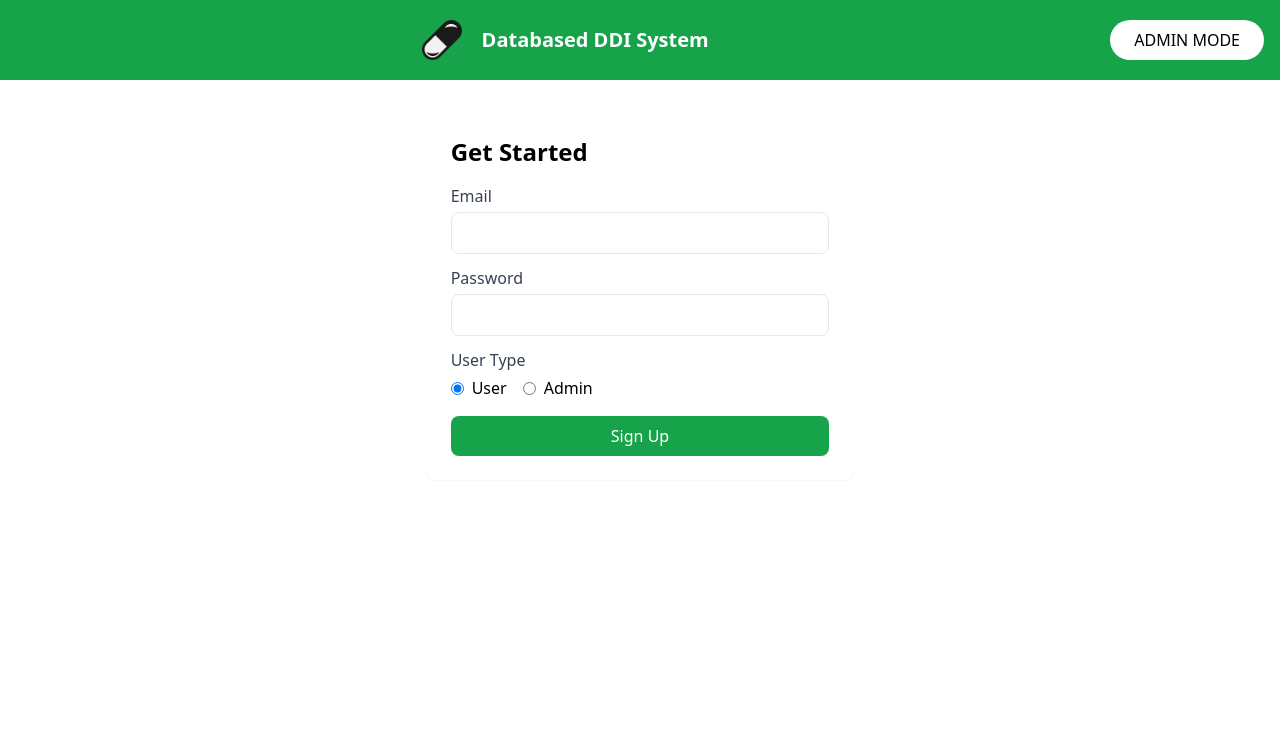
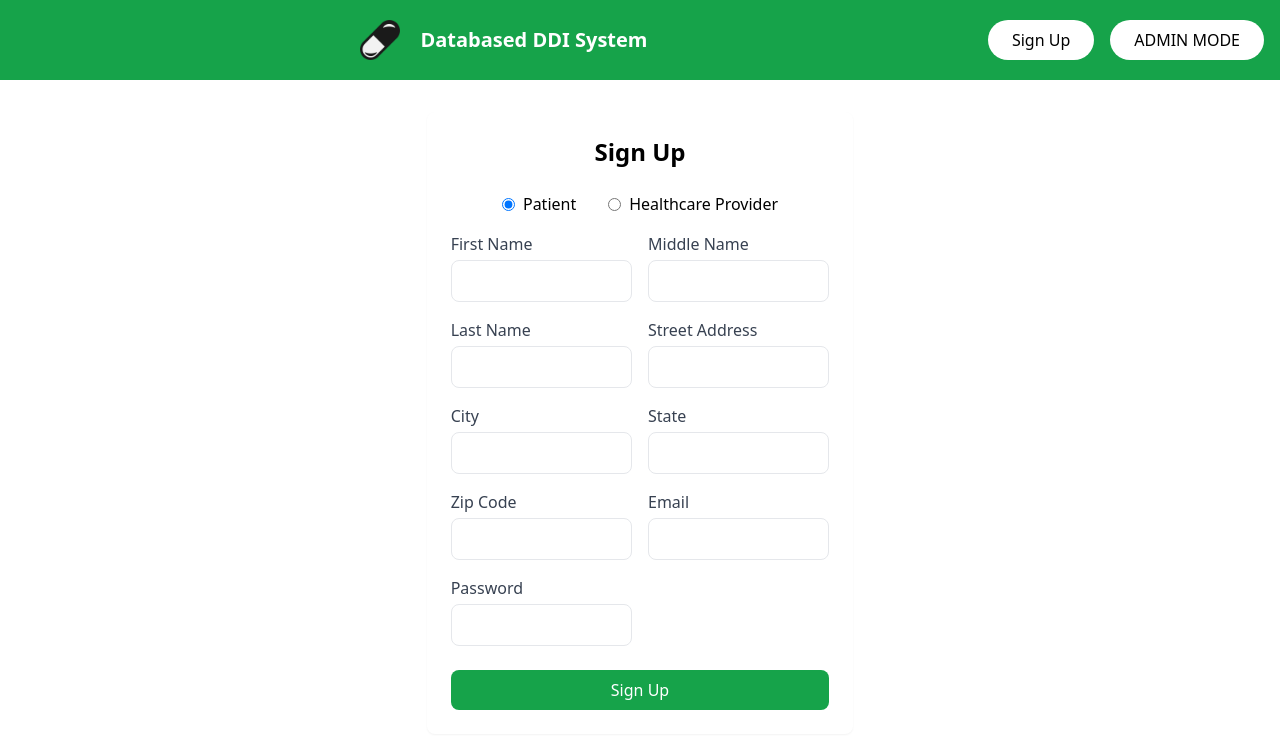
Before and after one commit to indentationLess/databased-DDI-system, a React (Vite) app in the folder frontend/: page /signup in a window 1280 px wide. Shown: the top 748 px of the page. Built offline with nearby package versions, Linux system fonts and the light colour scheme.

Commit message:
add signup link to NavBar and signupForm is now compliant with the schema

```diff
--- a/frontend/src/components/common/NavBar.jsx
+++ b/frontend/src/components/common/NavBar.jsx
@@ -18,6 +18,12 @@ function NavBar() {
       </div>
       <div className="flex justify-end space-x-4">
         <Link
+          to="/signup"
+          className="bg-white text-black py-2 px-6 rounded-full hover:bg-gray-200"
+        >
+          Sign Up
+        </Link>
+        <Link
           to={isAdmin ? "/" : "/admin"}
           className="bg-white text-black py-2 px-6 rounded-full hover:bg-gray-200"
         >
--- a/frontend/src/components/login/SignupForm.jsx
+++ b/frontend/src/components/login/SignupForm.jsx
@@ -1,48 +1,47 @@
 import { useState } from "react";
 
 function SignupForm() {
+  const [userType, setUserType] = useState("user");
+  const [firstName, setFirstName] = useState("");
+  const [middleName, setMiddleName] = useState("");
+  const [lastName, setLastName] = useState("");
   const [email, setEmail] = useState("");
   const [password, setPassword] = useState("");
-  const [userType, setUserType] = useState("user");
+  const [address, setAddress] = useState({
+    street: "",
+    city: "",
+    state: "",
+    zipCode: "",
+  });
+  const [specialty, setSpecialty] = useState("");
+
+  const handleAddressChange = (e) => {
+    setAddress({ ...address, [e.target.name]: e.target.value });
+  };
 
   const handleSubmit = (e) => {
     e.preventDefault();
     console.log("Form submitted!");
+    console.log("User Type:", userType);
+    console.log("First Name:", firstName);
+    console.log("Middle Name:", middleName);
+    console.log("Last Name:", lastName);
     console.log("Email:", email);
     console.log("Password:", password);
-    console.log("User Type:", userType);
+    console.log("Address:", address);
+    if (userType === "admin") {
+      console.log("Specialty:", specialty);
+    }
   };
 
   return (
-    <div className="bg-white p-6 rounded-lg shadow-sm">
+    <div className="bg-white p-6 rounded-lg shadow-sm max-w-4xl mx-auto">
       <form onSubmit={handleSubmit}>
-        <h1 className="text-2xl font-bold mb-4">Get Started</h1>
+        <h1 className="text-2xl font-bold mb-6 text-center">Sign Up</h1>
 
-        <div className="mb-3">
-          <label className="block text-gray-700 mb-1">Email</label>
-          <input
-            type="email"
-            value={email}
-            onChange={(e) => setEmail(e.target.value)}
-            className="w-full px-3 py-2 border rounded-lg focus:ring-2 focus:ring-blue-500 focus:outline-none"
-            required
-          />
-        </div>
-
-        <div className="mb-3">
-          <label className="block text-gray-700 mb-1">Password</label>
-          <input
-            type="password"
-            value={password}
-            onChange={(e) => setPassword(e.target.value)}
-            className="w-full px-3 py-2 border rounded-lg focus:ring-2 focus:ring-blue-500 focus:outline-none"
-            required
-          />
-        </div>
-
+        {/* User Type Selection */}
         <div className="mb-4">
-          <label className="block text-gray-700 mb-1">User Type</label>
-          <div className="flex gap-4">
+          <div className="flex justify-center gap-8">
             <label className="flex items-center">
               <input
                 type="radio"
@@ -51,7 +50,7 @@ function SignupForm() {
                 onChange={(e) => setUserType(e.target.value)}
                 className="mr-2"
               />
-              User
+              Patient
             </label>
             <label className="flex items-center">
               <input
@@ -61,14 +60,125 @@ function SignupForm() {
                 onChange={(e) => setUserType(e.target.value)}
                 className="mr-2"
               />
-              Admin
+              Healthcare Provider
             </label>
+          </div>
+        </div>
+
+        <div className="grid grid-cols-1 md:grid-cols-2 gap-4">
+          <div>
+            <label className="block text-gray-700 mb-1">First Name</label>
+            <input
+              type="text"
+              value={firstName}
+              onChange={(e) => setFirstName(e.target.value)}
+              className="w-full px-3 py-2 border rounded-lg focus:ring-2 focus:ring-blue-500 focus:outline-none"
+              required
+            />
+          </div>
+          <div>
+            <label className="block text-gray-700 mb-1">Middle Name</label>
+            <input
+              type="text"
+              value={middleName}
+              onChange={(e) => setMiddleName(e.target.value)}
+              className="w-full px-3 py-2 border rounded-lg focus:ring-2 focus:ring-blue-500 focus:outline-none"
+            />
+          </div>
+          <div>
+            <label className="block text-gray-700 mb-1">Last Name</label>
+            <input
+              type="text"
+              value={lastName}
+              onChange={(e) => setLastName(e.target.value)}
+              className="w-full px-3 py-2 border rounded-lg focus:ring-2 focus:ring-blue-500 focus:outline-none"
+              required
+            />
+          </div>
+
+          <div>
+            <label className="block text-gray-700 mb-1">Street Address</label>
+            <input
+              type="text"
+              name="street"
+              value={address.street}
+              onChange={handleAddressChange}
+              className="w-full px-3 py-2 border rounded-lg focus:ring-2 focus:ring-blue-500 focus:outline-none"
+              required
+            />
+          </div>
+          <div>
+            <label className="block text-gray-700 mb-1">City</label>
+            <input
+              type="text"
+              name="city"
+              value={address.city}
+              onChange={handleAddressChange}
+              className="w-full px-3 py-2 border rounded-lg focus:ring-2 focus:ring-blue-500 focus:outline-none"
+              required
+            />
+          </div>
+          <div>
+            <label className="block text-gray-700 mb-1">State</label>
+            <input
+              type="text"
+              name="state"
+              value={address.state}
+              onChange={handleAddressChange}
+              className="w-full px-3 py-2 border rounded-lg focus:ring-2 focus:ring-blue-500 focus:outline-none"
+              required
+            />
+          </div>
+          <div>
+            <label className="block text-gray-700 mb-1">Zip Code</label>
+            <input
+              type="text"
+              name="zipCode"
+              value={address.zipCode}
+              onChange={handleAddressChange}
+              className="w-full px-3 py-2 border rounded-lg focus:ring-2 focus:ring-blue-500 focus:outline-none"
+              required
+            />
+          </div>
+
+          {userType === "admin" && (
+            <div>
+              <label className="block text-gray-700 mb-1">Specialty</label>
+              <input
+                type="text"
+                value={specialty}
+                onChange={(e) => setSpecialty(e.target.value)}
+                className="w-full px-3 py-2 border rounded-lg focus:ring-2 focus:ring-blue-500 focus:outline-none"
+                required
+              />
+            </div>
+          )}
+
+          <div>
+            <label className="block text-gray-700 mb-1">Email</label>
+            <input
+              type="email"
+              value={email}
+              onChange={(e) => setEmail(e.target.value)}
+              className="w-full px-3 py-2 border rounded-lg focus:ring-2 focus:ring-blue-500 focus:outline-none"
+              required
+            />
+          </div>
+          <div>
+            <label className="block text-gray-700 mb-1">Password</label>
+            <input
+              type="password"
+              value={password}
+              onChange={(e) => setPassword(e.target.value)}
+              className="w-full px-3 py-2 border rounded-lg focus:ring-2 focus:ring-blue-500 focus:outline-none"
+              required
+            />
           </div>
         </div>
 
         <button
           type="submit"
-          className="w-full bg-green-600 text-white py-2 rounded-lg hover:bg-green-700"
+          className="mt-6 w-full bg-green-600 text-white py-2 rounded-lg hover:bg-green-700"
         >
           Sign Up
         </button>
--- a/frontend/src/components/search/SearchBar.jsx
+++ b/frontend/src/components/search/SearchBar.jsx
@@ -4,7 +4,7 @@ function SearchBar() {
   const [searchInput, setSearchInput] = useState("");
   const [items, setItems] = useState([]);
   const [error, setError] = useState("");
-  const [results, setResults] = useState([]); // Added results state
+  const [results, setResults] = useState([]);
 
   const handleSubmit = (e) => {
     e.preventDefault();
```
